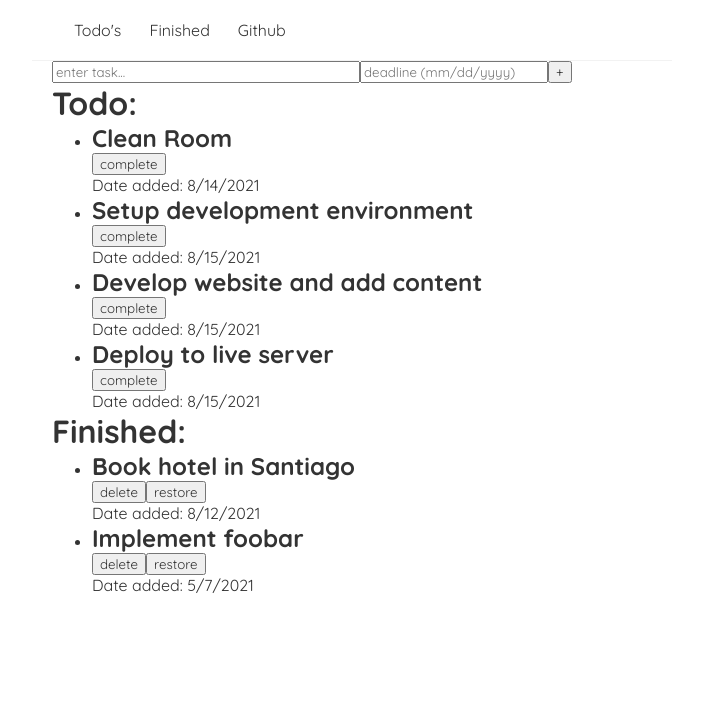
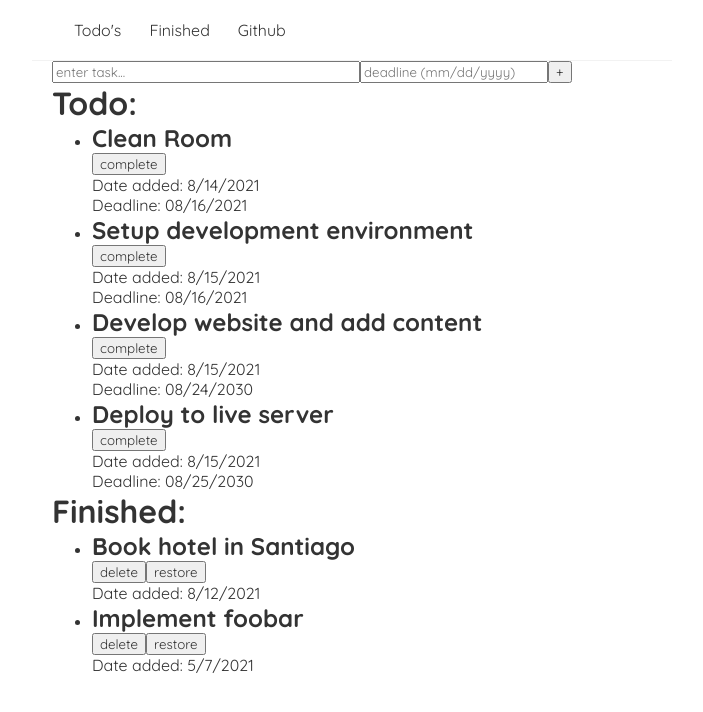
Before and after one commit to enPlace/react-todo-list, a React (Create React App) app: page / in a window 1280 px wide. Shown: the top 712 px of the page, without its empty margins (288-991 px from the left). Built offline with nearby package versions, Linux system fonts and the light colour scheme.

Commit message:
Add deadline info to todo list.

```diff
--- a/src/Components/Todos/Todos.js
+++ b/src/Components/Todos/Todos.js
@@ -48,6 +48,7 @@ const Todos = ({ todoList, handleComplete, handleAddTask,handleChange, newTask }
               Date added: {item.added.getMonth() + 1}/{item.added.getDate()}/
               {item.added.getFullYear()}
             </p>
+            <p>Deadline: {item.deadline}</p>
           </li>
         ))}
       </ul>
```
